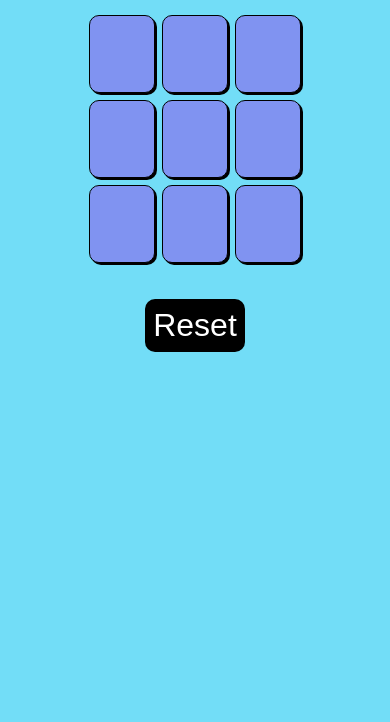
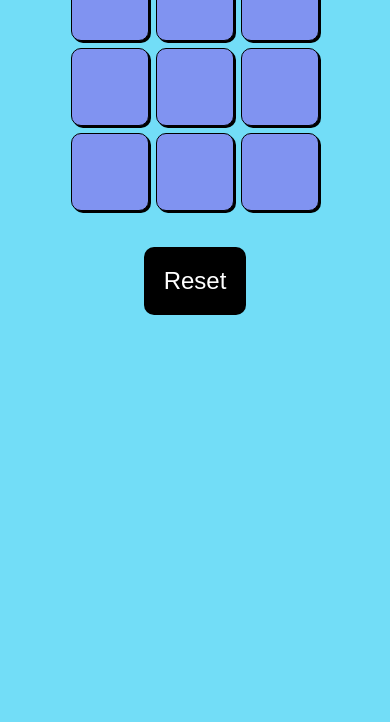
Before and after one commit to Rishabh-Rai-99/tic-tac-toe-game, a plain HTML site: page index.html in a window 390 px wide. Shown: the part 122-844 px from the top of the page. Drawn offline with Linux system fonts and the light colour scheme.

Commit message:
responsive chages

```diff
--- a/style.css
+++ b/style.css
@@ -99,9 +99,9 @@ h2{
 }
 
 
-@media screen and (min-width:320px) {
+@media screen and (max-width:320px) {
     body{
-        margin-top: 70px;
+        margin-top: 20px;
     }
     .box{
         font-size: 2.5rem;
```
